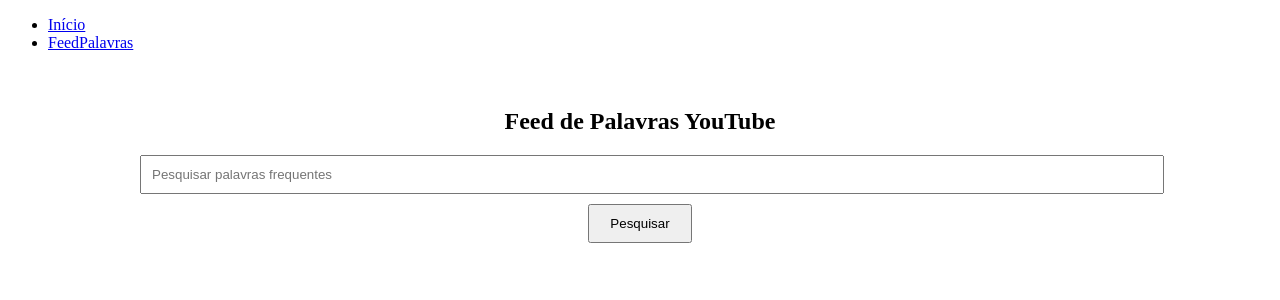
After one commit to LeonardoFCorrea/YoutubeDataProject, a Flask app: page /feedPalavras in a window 1280 px wide. The commit adds this page. Shown: the top 300 px of the page. Run offline with Flask 3, Linux system fonts and the light colour scheme.

Commit message:
Funcionando

```diff
--- a/src/app.py
+++ b/src/app.py
@@ -120,5 +120,40 @@
         error_message = e.content.decode('utf-8')
         return [], None, None, None, None
 
+@app.route('/feedPalavras', methods=['GET', 'POST'])
+def feed_palavras():
+    if request.method == 'POST':
+        palavra = request.form['palavras_frequentes']
+
+        # Configurar a API do YouTube
+        api_key = 'AIzaSyAjABpgnQ6QLsLss7EDF9iRNz2kD0QT8Y8'
+        youtube = build('youtube', 'v3', developerKey=api_key)
+
+        # Realizar a busca dos vídeos com base na palavra-chave
+        search_request = youtube.search().list(
+            q=palavra,
+            part='snippet',
+            type='video',
+            maxResults=10
+        )
+        response = search_request.execute()
+
+        videos = []
+
+        # Extrair informações relevantes dos vídeos
+        for item in response['items']:
+            video_id = item['id']['videoId']
+            video_title = item['snippet']['title']
+            video_url = f'https://www.youtube.com/watch?v={video_id}'
+
+            videos.append({
+                'titulo': video_title,
+                'url': video_url
+            })
+
+        return render_template('feedPalavras.html', palavra=palavra, videos=videos)
+
+    return render_template('feedPalavras.html')
+
 if __name__ == '__main__':
     app.run(debug=True)
--- /dev/null
+++ b/src/static/css/feed.css
@@ -0,0 +1,24 @@
+.container {
+    max-width: 1000px;
+    margin: 0 auto;
+    padding: 20px;
+    text-align: center;
+}
+
+h2 {
+    margin-bottom: 20px;
+}
+
+form {
+    margin-bottom: 20px;
+}
+
+input[type="text"] {
+    padding: 10px;
+    width: 100%;
+    margin-bottom: 10px;
+}
+
+button[type="submit"] {
+    padding: 10px 20px;
+}
--- /dev/null
+++ b/src/templates/feedPalavras.html
@@ -0,0 +1,38 @@
+<!DOCTYPE html>
+<html lang="en">
+
+<head>
+    <meta charset="UTF-8">
+    <meta name="viewport" content="width=device-width, initial-scale=1.0">
+    <link rel="stylesheet" type="text/css" href="../static/css/feed.css">
+    <title>Feed Palavras</title>
+</head>
+
+<body>
+    <header>
+        <nav>
+            <ul>
+                <li><a href="{{ url_for('index') }}">Início</a></li>
+                <li><a href="{{ url_for('feed_palavras') }}">FeedPalavras</a></li>
+            </ul>
+        </nav>
+    </header>
+    <div class="container">
+        <h2>Feed de Palavras YouTube</h2>
+        <form method="POST">
+            <input type="text" name="palavras_frequentes" placeholder="Pesquisar palavras frequentes">
+            <button type="submit">Pesquisar</button>
+        </form>
+
+        {% if palavra and videos %}
+        <h3>Vídeos relacionados à palavra-chave "{{ palavra }}"</h3>
+        <ul>
+            {% for video in videos %}
+            <li><a href="{{ video.url }}">{{ video.titulo }}</a></li>
+            {% endfor %}
+        </ul>
+        {% endif %}
+    </div>
+</body>
+
+</html>
```
Also changed, not shown: src/templates/index.html (+14 -2 lines).
